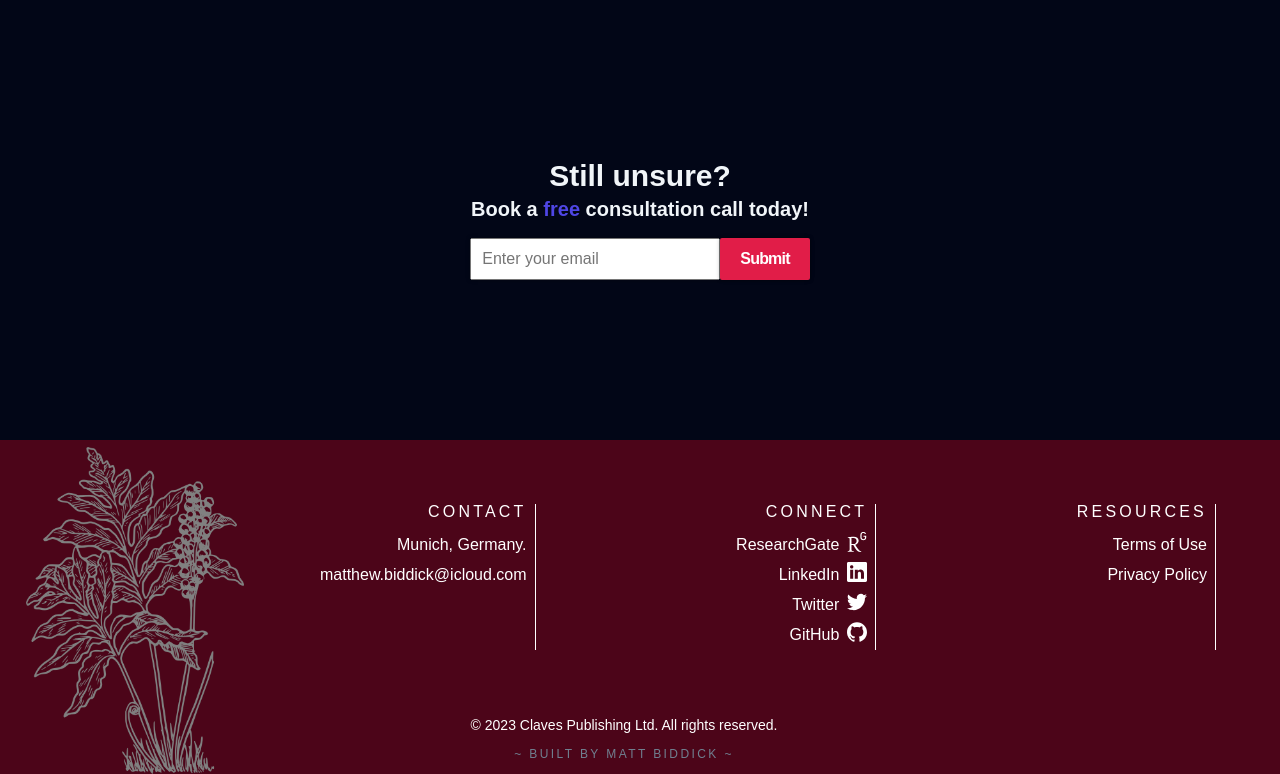
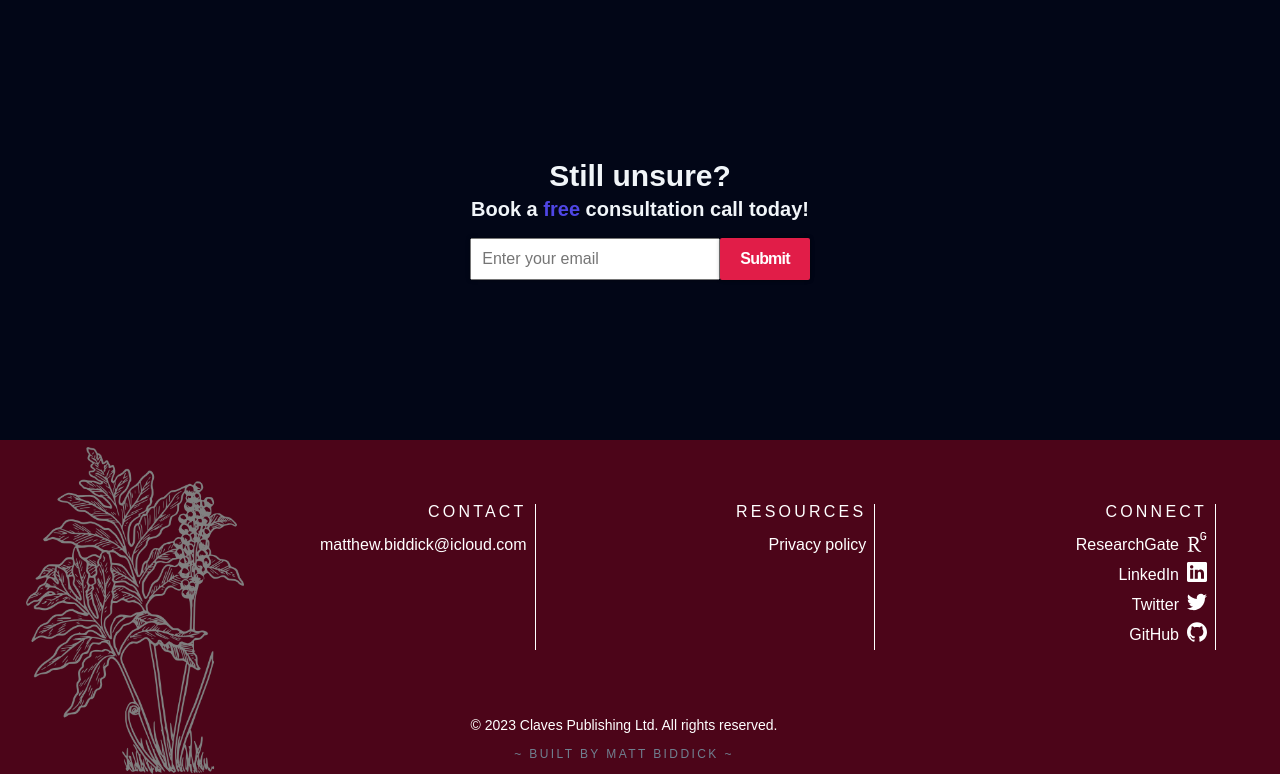
Before and after one commit to Matt-Biddick/portfolio, a website built with Vite: page pricing.html in a window 1280 px wide. Shown: the part 1994-2768 px from the top of the page. Built offline with nearby package versions, Linux system fonts and the light colour scheme.

Commit message:
photo credit, pricing page footer

```diff
--- a/pricing.html
+++ b/pricing.html
@@ -626,9 +626,19 @@
       <div class="footer__container1">
         <div class="footer__container1-bin">
           <li class="footer__container1-bin-item">Contact</li>
-          <li class="footer__container1-bin-item">Munich, Germany.</li>
           <li class="footer__container1-bin-item">
             matthew.biddick@icloud.com
+          </li>
+          <li class="footer__container1-bin-item"></li>
+        </div>
+        <div class="footer__container1-bin">
+          <li class="footer__container1-bin-item">Resources</li>
+          <li class="footer__container1-bin-item underline-on-hover">
+            <a
+              class="footer__container1-bin-link"
+              href="https://1drv.ms/b/s!AqXl1EGJakPuhIYJUcFvhvqjfvR9-A?e=7Fprll"
+              >Privacy policy</a
+            >
           </li>
         </div>
         <div class="footer__container1-bin">
@@ -709,19 +719,6 @@
             </a>
           </li>
         </div>
-        <div class="footer__container1-bin">
-          <li class="footer__container1-bin-item">Resources</li>
-          <li class="footer__container1-bin-item underline-on-hover">
-            <a class="footer__container1-bin-link" href="#"> Terms of Use </a>
-          </li>
-          <li class="footer__container1-bin-item underline-on-hover">
-            <a
-              class="footer__container1-bin-link"
-              href="https://1drv.ms/b/s!AqXl1EGJakPuhIYJUcFvhvqjfvR9-A?e=7Fprll"
-              >Privacy Policy</a
-            >
-          </li>
-        </div>
       </div>
       <div class="footer__container2">
         <p class="footer__copyright">
```
Also changed, not shown: index.html (+3 -1 lines).
